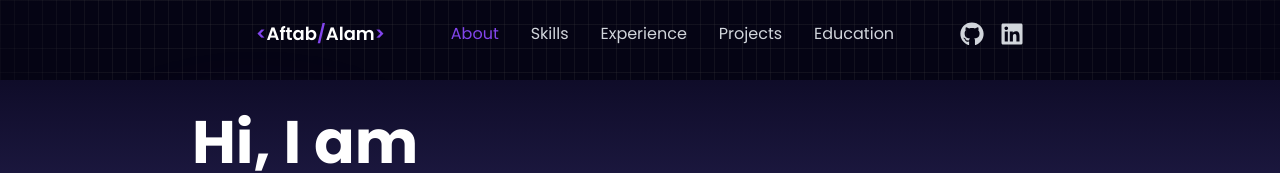
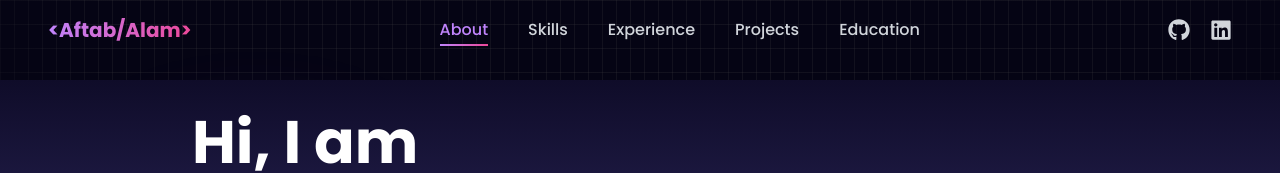
Before and after one commit to TheAftabAlam/portfolio, a React (Vite) app: page / in a window 1280 px wide. Shown: the top 173 px of the page. Built offline with nearby package versions, Linux system fonts and the light colour scheme.

Commit message:
navbar changes

```diff
--- a/src/components/Navbar/Navbar.jsx
+++ b/src/components/Navbar/Navbar.jsx
@@ -2,6 +2,7 @@ import React, { useState, useEffect } from "react";
 import { FiMenu, FiX } from "react-icons/fi";
 import { FaGithub, FaLinkedin } from "react-icons/fa";
 import clsx from "clsx";
+import { motion, AnimatePresence } from "framer-motion";
 
 const Navbar = () => {
   const [isOpen, setIsOpen] = useState(false);
@@ -16,16 +17,14 @@ const Navbar = () => {
     { id: "education", label: "Education" },
   ];
 
-  // Detect scroll for navbar styling
+  // Detect scroll
   useEffect(() => {
-    const handleScroll = () => {
-      setIsScrolled(window.scrollY > 50);
-    };
+    const handleScroll = () => setIsScrolled(window.scrollY > 50);
     window.addEventListener("scroll", handleScroll);
     return () => window.removeEventListener("scroll", handleScroll);
   }, []);
 
-  // Track active section based on scroll position
+  // Track active section
   useEffect(() => {
     const handleActiveSection = () => {
       for (const item of menuItems) {
@@ -39,88 +38,89 @@ const Navbar = () => {
         }
       }
     };
-
     window.addEventListener("scroll", handleActiveSection);
     return () => window.removeEventListener("scroll", handleActiveSection);
   }, []);
 
-  const handleMenuItemClick = (sectionId) => {
-    setActiveSection(sectionId);
+  const handleMenuItemClick = (id) => {
+    setActiveSection(id);
     setIsOpen(false);
-    const section = document.getElementById(sectionId);
+    const section = document.getElementById(id);
     if (section) section.scrollIntoView({ behavior: "smooth" });
   };
 
   return (
     <nav
       className={clsx(
-        "fixed top-0 w-full z-50 transition duration-300 px-[7vw] md:px-[7vw] lg:px-[20vw]",
+        "fixed top-0 w-full z-50 transition-all duration-300 px-4 sm:px-6 md:px-12",
         isScrolled
-          ? "bg-[#050414] bg-opacity-50 backdrop-blur-md shadow-md"
+          ? "bg-[#050414]/70 backdrop-blur-md shadow-md border-b border-purple-500/20"
           : "bg-transparent"
       )}
-      role="navigation"
-      aria-label="Main Navigation"
     >
-      <div className="text-white py-5 flex justify-between items-center">
+      <div className="text-white py-4 flex justify-between items-center max-w-7xl mx-auto">
         {/* Logo */}
-        <div className="text-lg font-semibold cursor-pointer">
-          <span className="text-[#8245ec]">&lt;</span>
-          <span className="text-white">Aftab</span>
-          <span className="text-[#8245ec]">/</span>
-          <span className="text-white">Alam</span>
-          <span className="text-[#8245ec]">&gt;</span>
+        <div className="text-lg sm:text-xl font-bold cursor-pointer whitespace-nowrap">
+          <span className="bg-gradient-to-r from-purple-400 to-pink-500 text-transparent bg-clip-text">
+            &lt;Aftab/Alam&gt;
+          </span>
         </div>
 
         {/* Desktop Menu */}
-        <ul className="hidden md:flex space-x-8 text-gray-300">
+        <ul className="hidden md:flex space-x-8 lg:space-x-10 text-gray-300 font-medium">
           {menuItems.map(({ id, label }) => (
             <li key={id}>
               <button
                 className={clsx(
-                  "cursor-pointer transition hover:text-[#8245ec]",
-                  activeSection === id && "text-[#8245ec]"
+                  "relative group transition",
+                  activeSection === id
+                    ? "text-purple-400"
+                    : "hover:text-purple-300"
                 )}
                 onClick={() => handleMenuItemClick(id)}
               >
                 {label}
+                <span
+                  className={clsx(
+                    "absolute -bottom-1 left-0 w-0 h-[2px] bg-gradient-to-r from-purple-400 to-pink-500 transition-all group-hover:w-full",
+                    activeSection === id && "w-full"
+                  )}
+                />
               </button>
             </li>
           ))}
         </ul>
 
-        {/* Social Links */}
-        <div className="hidden md:flex space-x-4">
+        {/* Social Links (Desktop) */}
+        <div className="hidden md:flex space-x-5">
           <a
             href="https://github.com/TheAftabAlam"
             target="_blank"
             rel="noopener noreferrer"
-            aria-label="GitHub"
-            className="text-gray-300 hover:text-[#8245ec]"
+            className="text-gray-300 hover:text-purple-400 transform hover:scale-110 transition"
           >
-            <FaGithub size={24} />
+            <FaGithub size={22} />
           </a>
           <a
             href="https://www.linkedin.com/in/aftabalam-connect/"
             target="_blank"
             rel="noopener noreferrer"
-            aria-label="LinkedIn"
-            className="text-gray-300 hover:text-[#8245ec]"
+            className="text-gray-300 hover:text-purple-400 transform hover:scale-110 transition"
           >
-            <FaLinkedin size={24} />
+            <FaLinkedin size={22} />
           </a>
         </div>
 
-        {/* Mobile Toggle Icon */}
+        {/* Mobile Toggle */}
         <div className="md:hidden">
           {isOpen ? (
             <FiX
-              className="text-3xl text-[#8245ec] cursor-pointer"
+              className="text-3xl text-purple-400 cursor-pointer"
               onClick={() => setIsOpen(false)}
             />
           ) : (
             <FiMenu
-              className="text-3xl text-[#8245ec] cursor-pointer"
+              className="text-3xl text-purple-400 cursor-pointer"
               onClick={() => setIsOpen(true)}
             />
           )}
@@ -128,43 +128,56 @@ const Navbar = () => {
       </div>
 
       {/* Mobile Menu */}
-      {isOpen && (
-        <div className="absolute top-16 left-1/2 transform -translate-x-1/2 w-4/5 bg-[#050414] bg-opacity-50 backdrop-blur-md rounded-lg shadow-lg z-40 md:hidden">
-          <ul className="flex flex-col items-center space-y-4 py-4 text-gray-300">
-            {menuItems.map(({ id, label }) => (
-              <li key={id}>
-                <button
-                  className={clsx(
-                    "cursor-pointer hover:text-white",
-                    activeSection === id && "text-[#8245ec]"
-                  )}
-                  onClick={() => handleMenuItemClick(id)}
-                >
-                  {label}
-                </button>
-              </li>
-            ))}
-            <div className="flex space-x-4 mt-2">
-              <a
-                href="https://github.com/TheAftabAlam"
-                target="_blank"
-                rel="noopener noreferrer"
-                className="text-gray-300 hover:text-white"
-              >
-                <FaGithub size={24} />
-              </a>
-              <a
-                href="https://www.linkedin.com/in/aftabalam-connect/"
-                target="_blank"
-                rel="noopener noreferrer"
-                className="text-gray-300 hover:text-white"
-              >
-                <FaLinkedin size={24} />
-              </a>
+      <AnimatePresence>
+        {isOpen && (
+          <motion.div
+            initial={{ opacity: 0, y: -15 }}
+            animate={{ opacity: 1, y: 0 }}
+            exit={{ opacity: 0, y: -15 }}
+            transition={{ duration: 0.25 }}
+            className="md:hidden absolute top-16 left-0 w-full px-4"
+          >
+            <div className="bg-[#050414]/90 backdrop-blur-md rounded-2xl shadow-lg py-6">
+              <ul className="flex flex-col items-center space-y-5 text-gray-200">
+                {menuItems.map(({ id, label }) => (
+                  <li key={id}>
+                    <button
+                      className={clsx(
+                        "text-lg font-medium transition",
+                        activeSection === id
+                          ? "text-purple-400"
+                          : "hover:text-white"
+                      )}
+                      onClick={() => handleMenuItemClick(id)}
+                    >
+                      {label}
+                    </button>
+                  </li>
+                ))}
+                {/* Mobile Socials */}
+                <div className="flex space-x-6 pt-3">
+                  <a
+                    href="https://github.com/TheAftabAlam"
+                    target="_blank"
+                    rel="noopener noreferrer"
+                    className="text-gray-300 hover:text-purple-400 transform hover:scale-110 transition"
+                  >
+                    <FaGithub size={24} />
+                  </a>
+                  <a
+                    href="https://www.linkedin.com/in/aftabalam-connect/"
+                    target="_blank"
+                    rel="noopener noreferrer"
+                    className="text-gray-300 hover:text-purple-400 transform hover:scale-110 transition"
+                  >
+                    <FaLinkedin size={24} />
+                  </a>
+                </div>
+              </ul>
             </div>
-          </ul>
-        </div>
-      )}
+          </motion.div>
+        )}
+      </AnimatePresence>
     </nav>
   );
 };
```
